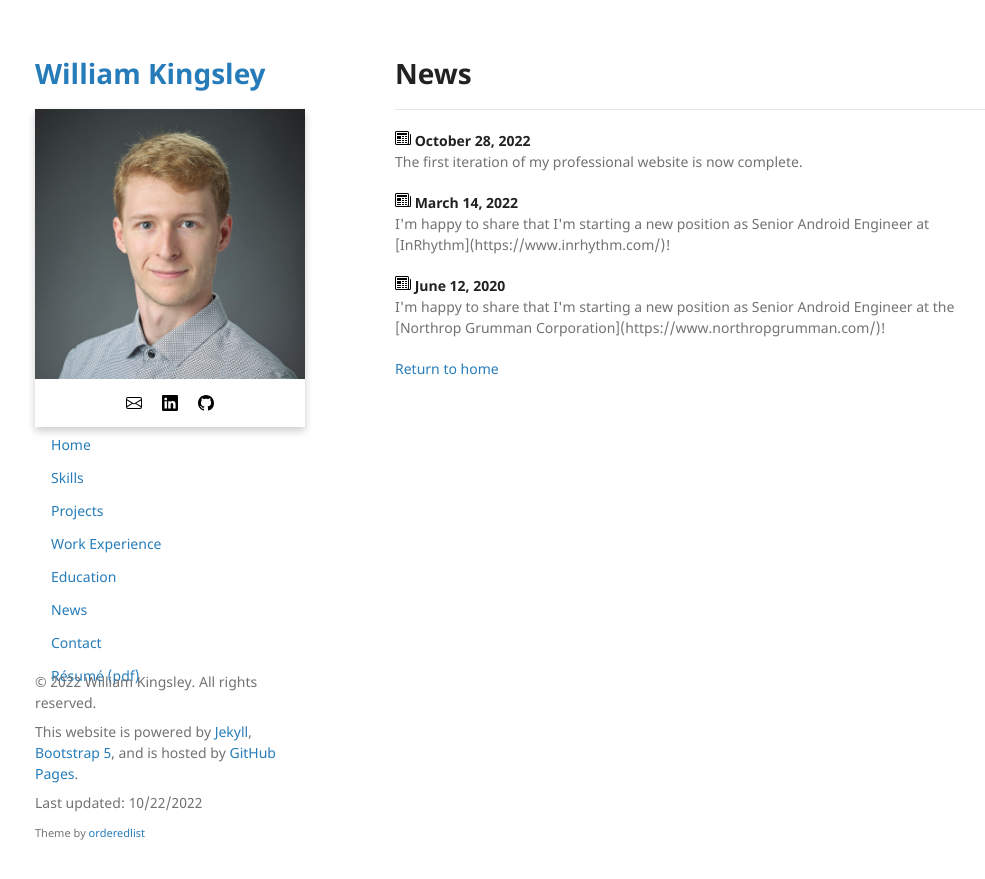
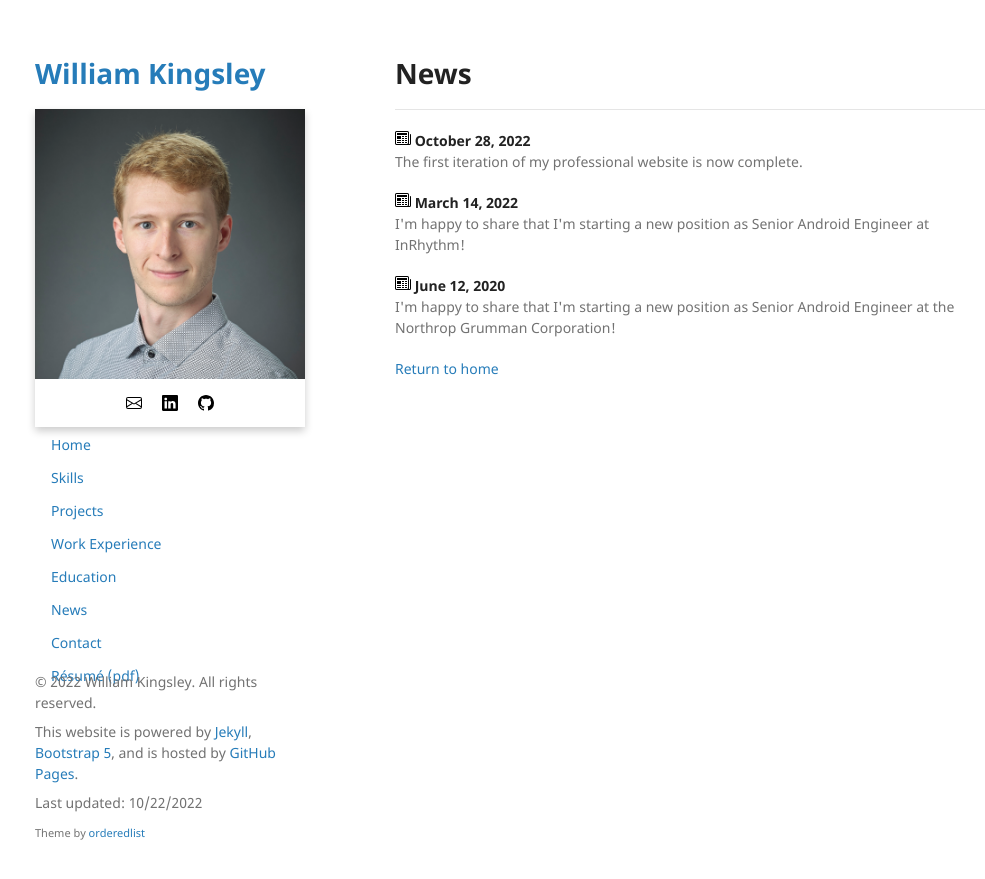
Before and after one commit to data-programmer/data-programmer.github.io, a Jekyll site: the page built from news.md, in a window 1280 px wide. Shown: the top 879 px of the page, without its empty margins (125-1110 px from the left). Built offline with Jekyll 4.4.1, drawn with Linux system fonts in a browser that asks for light colours; our own code applies the rules of GitHub Pages for plain Markdown files; part of the change alters nothing that is shown.

Commit message:
Patching news link

```diff
--- a/_data/news.yml
+++ b/_data/news.yml
@@ -2,10 +2,10 @@
   date: "October 28, 2022"
   show: true
 
-- news: "I'm happy to share that I'm starting a new position as Senior Android Engineer at [InRhythm](https://www.inrhythm.com/)!"
+- news: "I'm happy to share that I'm starting a new position as Senior Android Engineer at InRhythm!"
   date: "March 14, 2022"
   show: true
 
-- news: "I'm happy to share that I'm starting a new position as Senior Android Engineer at the [Northrop Grumman Corporation](https://www.northropgrumman.com/)!"
+- news: "I'm happy to share that I'm starting a new position as Senior Android Engineer at the Northrop Grumman Corporation!"
   date: "June 12, 2020"
   show: true
```
